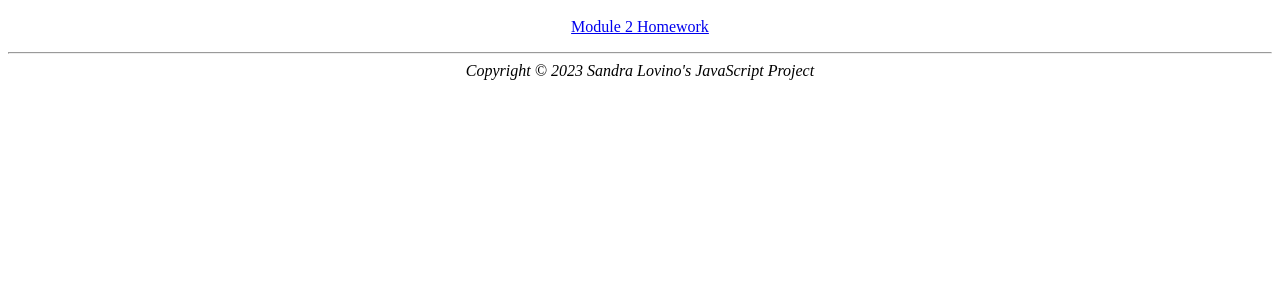
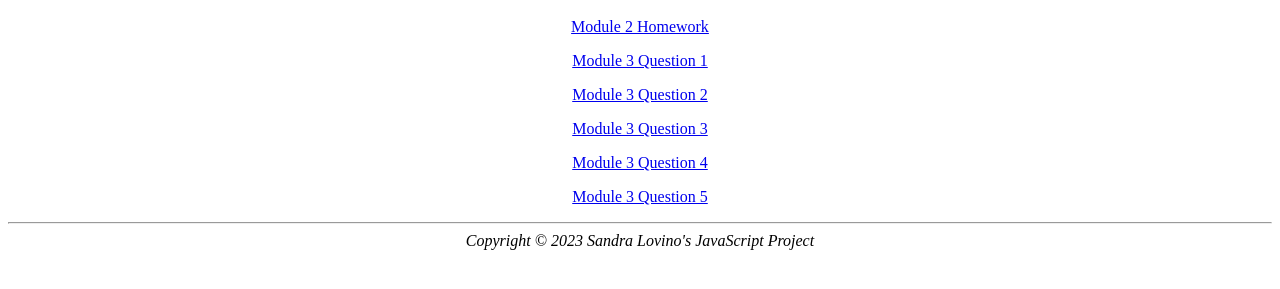
Before and after one commit to xanddrrraaaa/xanddrrraaaa.github.io, a plain HTML site: page index.html in a window 1280 px wide. Shown: the part 155-444 px from the top of the page. Drawn offline with Linux system fonts and the light colour scheme.

Commit message:
Add files via upload

```diff
--- a/index.html
+++ b/index.html
@@ -9,11 +9,27 @@
     <body>
         <center>
             <h1>Welcome to Sandra's Website</h1>
+
             <h2>Module 1 content -April 6,2023</h2>
 
             <h1>Module 2 Homework-April 18,2023</h1>
             <p>
                 <a href="Mod2Demo/alert1.html">Module 2 Homework</a>
+            </p>
+            <p>
+                <a href="Mod3Demo/Mod3HomeworkQuestion1.html"> Module 3 Question 1 </a>
+            </p>
+            <p>
+                <a href="Mod3Demo/Mod3HomeworkQuestion2.html"> Module 3 Question 2 </a>
+            </p>
+            <p>
+                <a href="Mod3Demo/Mod3HomeworkQuestion3.html"> Module 3 Question 3 </a>
+            </p>
+            <p>
+                <a href="Mod3Demo/Mod3HomeworkQuestion1.html"> Module 3 Question 4 </a>
+            </p>
+            <p>
+                <a href="Mod3Demo/Mod3HomeworkQuestion1.html"> Module 3 Question 5 </a>
             </p>
 
             <hr>
```
